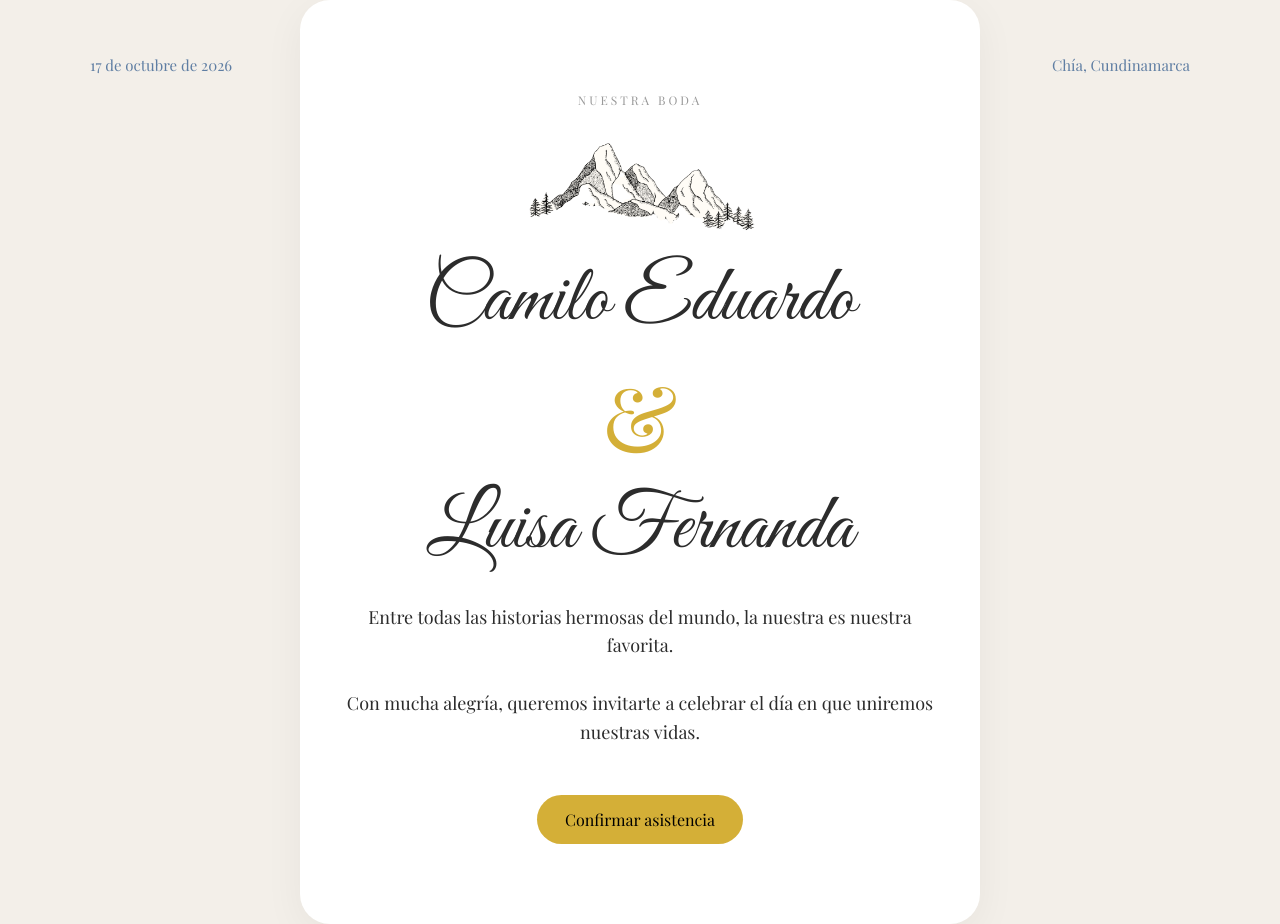
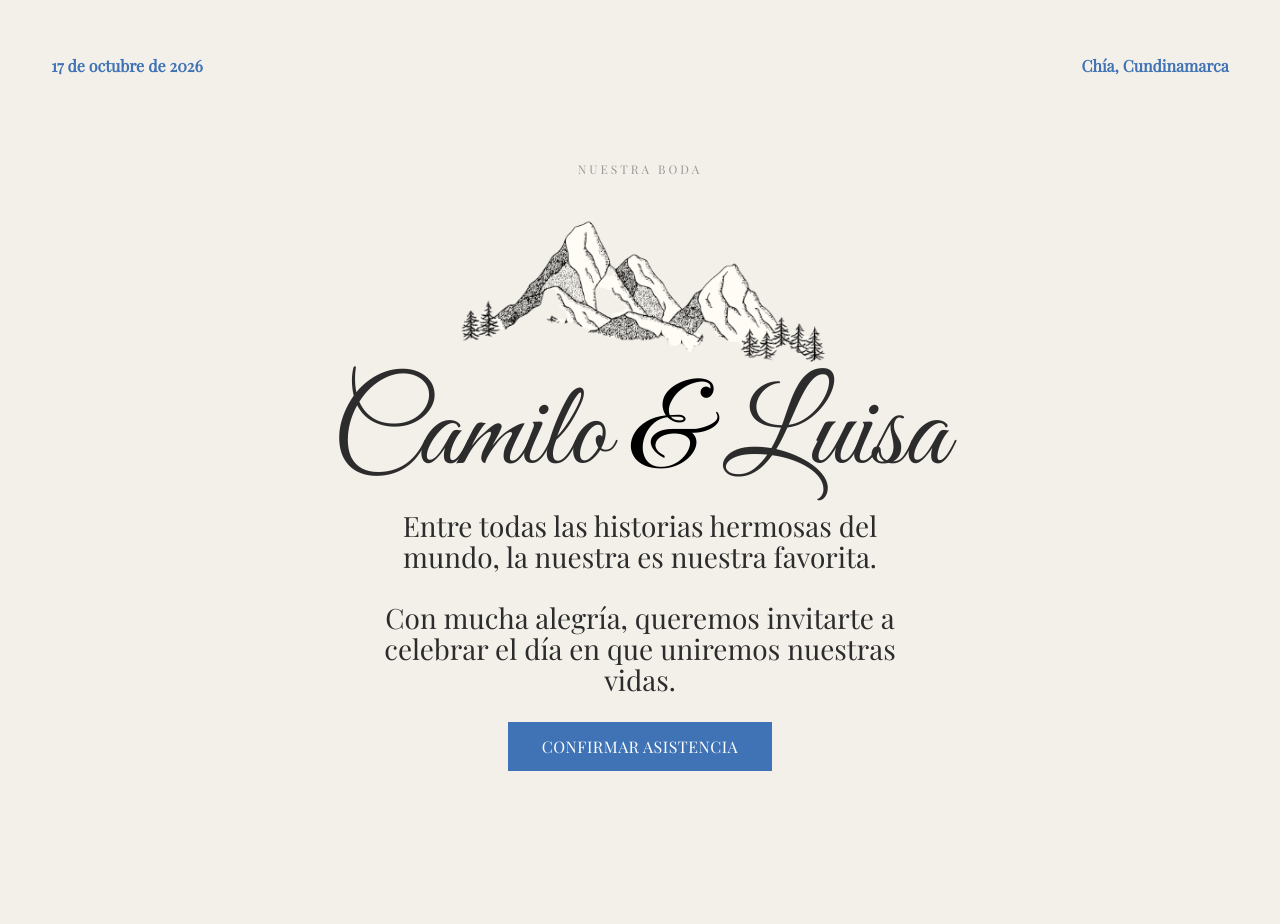
Before and after one commit to almario-moreno-wedding/almario-moreno-wedding.github.io, a plain HTML site: page index.html in a window 1280 px wide. After the commit the page ends 800 px from the top, so only its background shows below. Drawn offline with nearby package versions, Linux system fonts and the light colour scheme.

Commit message:
Update index.html

```diff
--- a/index.html
+++ b/index.html
@@ -22,12 +22,12 @@ body{
   top:55px;
   left:50%;
   transform:translateX(-50%);
-  width:min(1100px, 90%);
+  width:min(1200px, 92%);
   display:flex;
   justify-content:space-between;
-  font-size:15px;
-  color:#5f7ea3;
-  font-weight:500;
+  font-size:16px;
+  color:#3f73b6;
+  font-weight:600;
 }
 
 /* HERO */
@@ -40,11 +40,12 @@ body{
 }
 
 .card{
-  background:white;
-  padding:80px 40px;
-  border-radius:30px;
-  box-shadow:0 10px 40px rgba(0,0,0,0.05);
-  max-width:700px;
+  max-width:1100px;
+  margin:auto;
+  padding-top:120px;
+  background:transparent;
+  box-shadow:none;
+  border-radius:0;
 }
 
 /* MINI TITLE */
@@ -58,17 +59,17 @@ body{
 
 /* MONTAÑA */
 .mountain{
-  width:260px;
+  width:420px;
   display:block;
-  margin:20px auto 10px;
+  margin:20px auto -10px;
 }
 
 /* NOMBRES */
 h1{
   font-family:'Great Vibes', cursive;
-  font-size:80px;
+  font-size:120px;
   font-weight:400;
-  line-height:1.1;
+  line-height:0.95;
   margin:0;
 }
 
@@ -82,32 +83,32 @@ h1{
 
 /* AMPERSAND */
 .amp{
-  color:#d4af37;
-  font-size:90px;
-  display:block;
-  margin:5px 0;
+  color:#000;
+  font-size:1em;
+  display:inline;
+  margin:0;
 }
 
 /* TEXTO */
 .subtitle{
-  margin-top:30px;
-  font-size:18px;
-  line-height:1.6;
-  max-width:600px;
-  margin-left:auto;
-  margin-right:auto;
+  margin:18px auto 0;
+  font-size:28px;
+  line-height:1.1;
+  max-width:560px;
 }
 
 /* BOTÓN */
 .btn{
   display:inline-block;
-  margin-top:30px;
-  padding:14px 28px;
-  background:#d4af37;
-  color:black;
-  border-radius:30px;
+  margin-top:26px;
+  padding:14px 34px;
+  background:#3f73b6;
+  color:white;
+  border-radius:0;
   text-decoration:none;
-  font-weight:500;
+  font-weight:400;
+  letter-spacing:0.5px;
+  text-transform:uppercase;
 }
 </style>
 </head>
@@ -129,9 +130,7 @@ h1{
     <!-- MONTAÑA -->
     <img src="assets/montana.png" class="mountain">
 
-    <h1 class="name-top">Camilo Eduardo</h1>
-    <span class="amp">&</span>
-    <h1 class="name-bottom">Luisa Fernanda</h1>
+    <h1>Camilo <span class="amp">&</span> Luisa</h1>
 
     <p class="subtitle">
       Entre todas las historias hermosas del mundo, la nuestra es nuestra favorita.<br><br>
```
